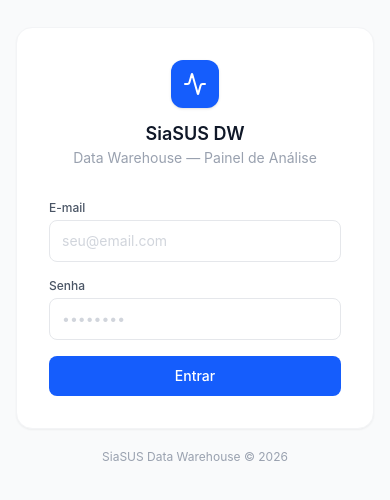
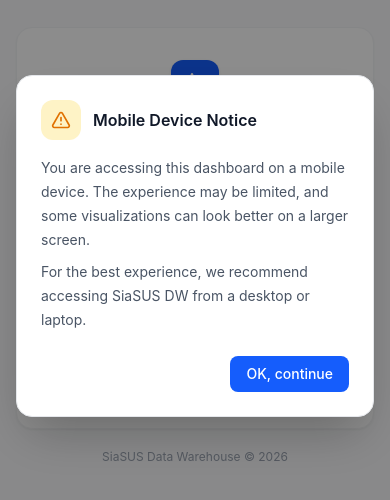
Before and after one commit to ggkooo/f-siasus-dw, a React (Vite) app: page /login in a window 390 px wide. Shown: the part 176-676 px from the top of the page. Built offline with nearby package versions, Linux system fonts and the light colour scheme; no server answers.

Commit message:
feat(app): mount global mobile warning modal

```diff
--- a/src/App.tsx
+++ b/src/App.tsx
@@ -8,12 +8,14 @@
 import MunicipioPage from './pages/MunicipioPage';
 import ProcedimentoPage from './pages/ProcedimentoPage';
 import CBOPage from './pages/CBOPage';
+import MobileWarningModal from './components/ui/MobileWarningModal';
 
 export default function App() {
   return (
     <AuthProvider>
       <BrowserRouter>
         <FilterProvider>
+          <MobileWarningModal />
           <Routes>
           <Route path="/login" element={<LoginPage />} />
           <Route
```
